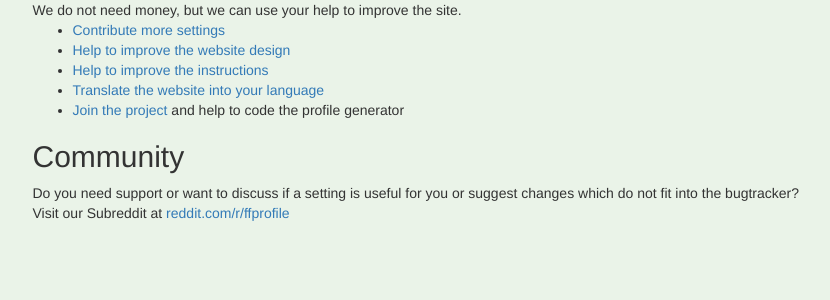
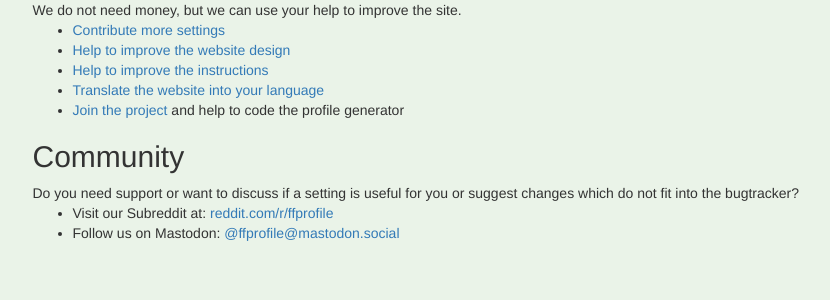
Before and after one commit to allo-/ffprofile, a Django app: template templates/main.html in a window 1280 px wide. Shown: the part 351-651 px from the top of the page, without its empty margins (330-1160 px from the left). Run offline with Django 3.2, Linux system fonts and the light colour scheme; the template is opened without the code that fills it, so the values that code supplies are empty; some libraries are stand-ins or nearby versions.

Commit message:
Added Mastodon profile to the front page

```diff
--- a/templates/main.html
+++ b/templates/main.html
@@ -80,7 +80,10 @@
                     <h2>Community</h2>
                     Do you need support or want to discuss if a setting is useful for you or suggest changes which do not fit into the bugtracker?
                     <br />
-                    Visit our Subreddit at <a href="https://www.reddit.com/r/ffprofile/">reddit.com/r/ffprofile</a>
+                    <ul>
+                        <li>Visit our Subreddit at: <a href="https://www.reddit.com/r/ffprofile/">reddit.com/r/ffprofile</a></li>
+                        <li>Follow us on Mastodon: <a rel="me" href="https://mastodon.social/@ffprofile">@ffprofile@mastodon.social</a></li>
+                    </ul>
                 </div>
                 {% for form in forms %}
                 <div id="{{ form.id }}" class="tab-pane fade" style="padding-top: 2ex">
```
